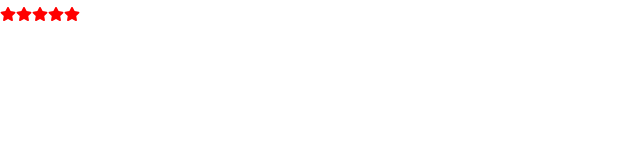
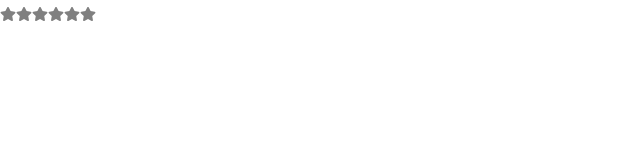
Before and after one commit to briannbig/some-react-app, a React (Create React App) app: page / in a window 1280 px wide. Shown: the top 160 px of the page, without its empty margins (0-640 px from the left). Built offline with nearby package versions, Linux system fonts and the light colour scheme.

Commit message:
Define Star Component

```diff
--- a/src/App.js
+++ b/src/App.js
@@ -1,13 +1,11 @@
 import 'bootstrap/dist/css/bootstrap.min.css';
-import NoteApp from './NoteApp/NoteApp';
 import StarRating from './StarRating/StarRating';
 
 function App() {
   return (
 
     <div className="App">
-      {/* <NoteApp /> */}
-      <StarRating />
+      <StarRating totalStars={6} />
     </div>
   );
 }
--- a/src/StarRating/StarRating.js
+++ b/src/StarRating/StarRating.js
@@ -1,14 +1,17 @@
 import React from "react";
 import { FaStar } from "react-icons/fa"
 
-export default function StarRating() {
+const Star = ({ selected = false }) => (
+    <FaStar color={selected ? "red" : "grey"} />
+);
+const createArray = length => [...Array(length)];
 
-    return <>
-        <FaStar color="red" />
-        <FaStar color="red" />
-        <FaStar color="red" />
-        <FaStar color="red" />
-        <FaStar color="red" />
-    </>;
+export default function StarRating({ totalStars = 5 }) {
+
+
+    return <div>
+        {createArray(totalStars).map((n, i) => <Star key={i} />)}
+    </div>;
+
 
 }
```
